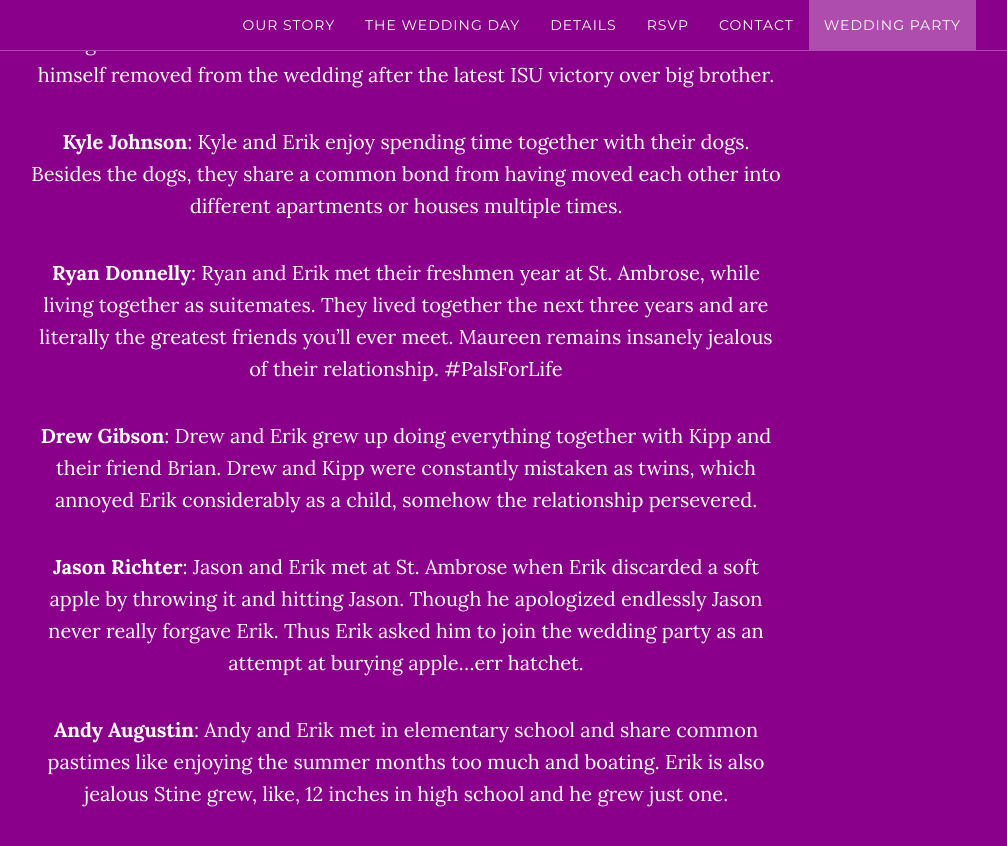
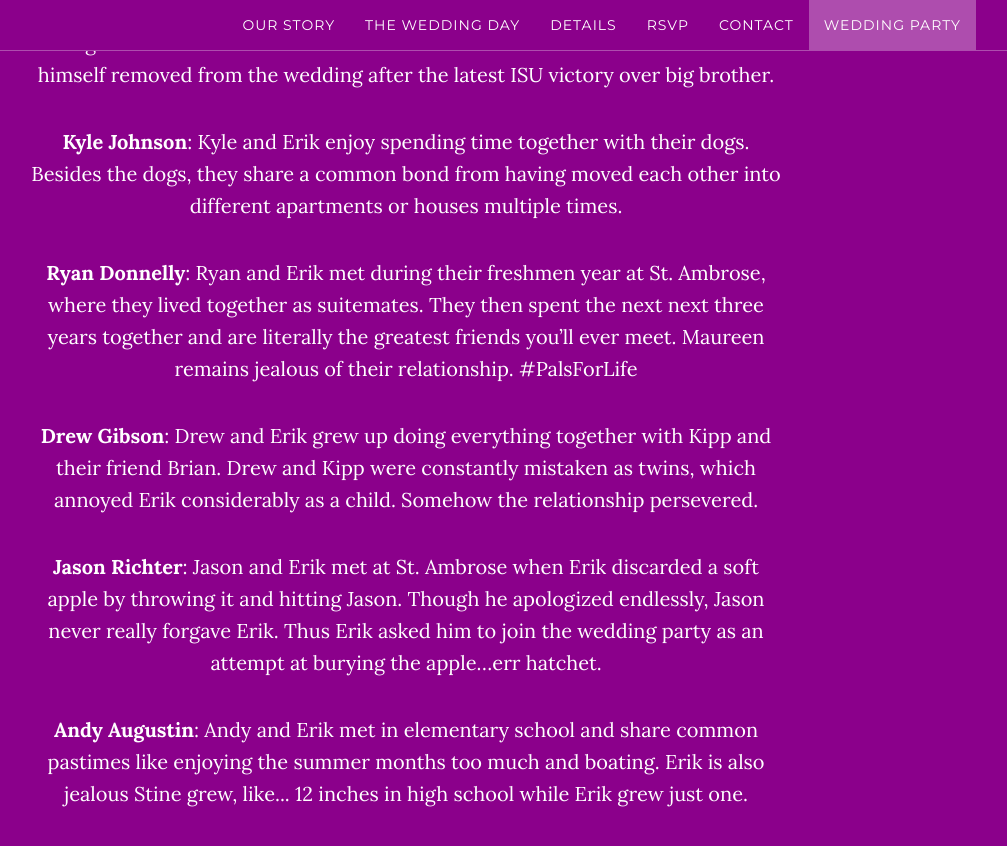
Before and after one commit to erikandmaureen/erikandmaureen.github.io, a Jekyll site: the page built from index.html, in a window 1280 px wide and 900 px high, scrolled down 7509 px. Shown: the top 846 px of the window, without its empty margins (234-1241 px from the left). Built offline with Jekyll 4.4.1, drawn with Linux system fonts in a browser that asks for light colours; some of the changed text lies outside the part shown.

Commit message:
typos in weddingparty.html

```diff
--- a/_includes/weddingparty.html
+++ b/_includes/weddingparty.html
@@ -71,11 +71,11 @@
 
 <p><b>Maurita FitzPatrick</b>: Maurita is the newly minted, lovely sister-in-law to Maureen. Maureen enjoyed partaking in Maurita and Kevin’s June 2015 wedding. The two even share a nickname! </p>
 
-<p><b>Allison Boyes</b>: Allison and Maureen met in high school where they were attracted to each other because of the vast differences in athletic abilities. Maureen was the high school’s athlete of the year; Allison tried really hard sometimes. Allison eventually played multiple sports while in college, Maureen did not…</p>
+<p><b>Allison Boyes</b>: Allison and Maureen met in high school where they were attracted to each other because of their vast differences in athletic abilitiy. Maureen was the Senior High School athlete of the year; Allison tried really hard sometimes. Allison eventually played multiple sports while in college, Maureen did not…</p>
 
-<p><b>Becky Hauge</b>: While freshmen at Ambrose, Becky and Maureen instantly bonded over shared obsession with Law & Order S.V.U. and while studying for their nursing exams. They have remained fantastic friends ever since.</p>
+<p><b>Becky Hauge</b>: While freshmen at Ambrose, Becky and Maureen instantly bonded while studying for their nursing exams over a shared obsession with Law & Order S.V.U. They have remained fantastic friends ever since.</p>
 
-<p><b>Alex Shipley</b>: Maureen met Alex, after their sophomore years at St. Ambrose. Alex, an insane artist in her limited free time, transferred to Ambrose and quickly realized she was a taller volleyball playing version of Maureen. </p>
+<p><b>Alex Shipley</b>: Maureen met Alex after their sophomore years at St. Ambrose. Alex, an incredible artist in her limited free time, transferred to St. Ambrose and quickly realized she was a taller, volleyball-playing version of Maureen. </p>
 
 <p><b>Ali Houselog</b>: Ali and Maureen grew up neighbors on Wood Street in Dubuque, and are currently neighbors in North Liberty…Neighbors for life? </p>
 
@@ -87,13 +87,13 @@
 
 <p><b>Kyle Johnson</b>: Kyle and Erik enjoy spending time together with their dogs. Besides the dogs, they share a common bond from having moved each other into different apartments or houses multiple times.  </p>
 
-<p><b>Ryan Donnelly</b>: Ryan and Erik met their freshmen year at St. Ambrose, while living together as suitemates. They lived together the next three years and are literally the greatest friends you’ll ever meet. Maureen remains insanely jealous of their relationship. #PalsForLife </p>
+<p><b>Ryan Donnelly</b>: Ryan and Erik met during their freshmen year at St. Ambrose, where they lived together as suitemates. They then spent the next next three years together and are literally the greatest friends you’ll ever meet. Maureen remains jealous of their relationship. #PalsForLife </p>
 
-<p><b>Drew Gibson</b>: Drew and Erik grew up doing everything together with Kipp and their friend Brian. Drew and Kipp were constantly mistaken as twins, which annoyed Erik considerably as a child, somehow the relationship persevered.</p>
+<p><b>Drew Gibson</b>: Drew and Erik grew up doing everything together with Kipp and their friend Brian. Drew and Kipp were constantly mistaken as twins, which annoyed Erik considerably as a child. Somehow the relationship persevered.</p>
 
-<p><b>Jason Richter</b>: Jason and Erik met at St. Ambrose when Erik discarded a soft apple by throwing it and hitting Jason. Though he apologized endlessly Jason never really forgave Erik. Thus Erik asked him to join the wedding party as an attempt at burying apple…err hatchet.</p>
+<p><b>Jason Richter</b>: Jason and Erik met at St. Ambrose when Erik discarded a soft apple by throwing it and hitting Jason. Though he apologized endlessly, Jason never really forgave Erik. Thus Erik asked him to join the wedding party as an attempt at burying the apple…err hatchet.</p>
 
-<p><b>Andy Augustin</b>: Andy and Erik met in elementary school and share common pastimes like enjoying the summer months too much and boating. Erik is also jealous Stine grew, like, 12 inches in high school and he grew just one.</p>
+<p><b>Andy Augustin</b>: Andy and Erik met in elementary school and share common pastimes like enjoying the summer months too much and boating. Erik is also jealous Stine grew, like... 12 inches in high school while Erik grew just one.</p>
 
 </div>
 </div>
```
